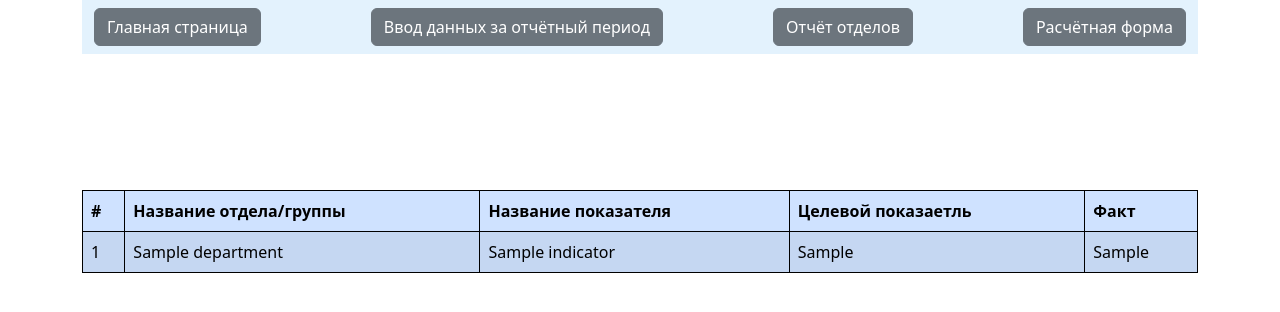
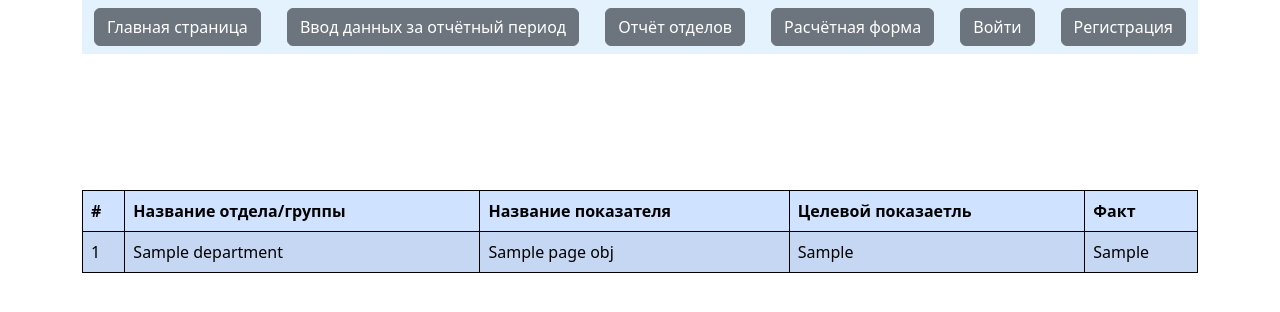
Before and after one commit to ChashnikovEvgeni/PI_IC, a Django app: template Accounting_table/IC/templates/IC/data_input.html in a window 1280 px wide. Shown: the top 312 px of the page. Run offline with Django 3.2, Linux system fonts and the light colour scheme; the template is opened without the code that fills it: most values are stand-ins (such as "Sample title", 1, 10 or a date in 2020); parts of the project's set-up code (start-up, migrations or seed data) failed here and were passed over; some libraries are stand-ins or nearby versions.

Commit message:
Пагинация

```diff
--- a/Accounting_table/IC/models.py
+++ b/Accounting_table/IC/models.py
@@ -119,6 +119,10 @@
         verbose_name = 'Критически важные сервисы/службы'
         verbose_name_plural = 'Критически важные сервисы/службы'
         ordering = ['title']
+
+
+
+
 #@receiver(pre_save, sender=Indicator)
 #def set_Degees(sender, instance, **kwargs):
  #   from IC.logic import set_Degree_of_compliance
--- a/Accounting_table/IC/templates/IC/base.html
+++ b/Accounting_table/IC/templates/IC/base.html
@@ -18,7 +18,7 @@
 <nav class="navbar navbar-light" style="background-color: #e3f2fd;">
 <div class="container-fluid" >
     {% block main_menu %}
-    <a class="btn btn-secondary" href = "{% url 'home' %}" role="button">Главная страница</a> <a class="btn btn-secondary" href = "{% url 'indicator-data-input' %}" role="button">Ввод данных за отчётный период</a>  <a class="btn btn-secondary" href = "{% url 'department-report-departments' %}" role="button" >Отчёт отделов</a> <a class="btn btn-secondary" href = "{% url 'indicator-settlement-form' %}" role="button" >Расчётная форма</a>
+    <a class="btn btn-secondary" data-bs-toggle="tooltip" data-bs-placement="top" title="Tooltip on top" href = "{% url 'home' %}" role="button">Главная страница</a> <a class="btn btn-secondary" href = "{% url 'indicator-data-input' %}" role="button">Ввод данных за отчётный период</a>  <a class="btn btn-secondary" href = "{% url 'department-report-departments' %}" role="button" >Отчёт отделов</a> <a class="btn btn-secondary" href = "{% url 'indicator-settlement-form' %}" role="button" >Расчётная форма</a><a class="btn btn-secondary" href = "{% url 'login' %}" role="button">Войти</a> <a class="btn btn-secondary" href = "{% url 'register' %}" role="button">Регистрация</a>
     {% endblock %}
 </div>
 </nav>
--- a/Accounting_table/IC/templates/IC/critical_services.html
+++ b/Accounting_table/IC/templates/IC/critical_services.html
@@ -1,12 +1,15 @@
+{% load IC_tags %}
+
 <div class="container">
 <div class="table-responsive">
 <table class="table table-bordered table-primary table-striped table-hover" style="border: 10px; margin-top:10%">
     <thead><tr><th>#</th><th>Критически важные сервисы/службы</th><th>Режим работы</th><th>Рабочих дней в отчётном периоде</th><th>План, ч</th> <th>Факт, ч</th> <th>Выполнение</th><th>Принадлежность</th></tr></thead>
     <tbody>
-    {% for cs in critical_services %}
+    {% for cs in page_obj %}
     <tr><td>{{forloop.counter}}</td><td>{{cs.title}}</td><td>{{cs.working_mode_hours}}/{{cs.working_mode_days}}</td><td>{{cs.working_days_period}}</td><td>{{cs.Operating_time_plan}}</td><td>{{cs.Operating_time_actual}}</td><td>{{cs.Completion_rate}}</td><td>{{cs.Service_ownership}}</td></tr>
     {% endfor %}
     </tbody>
 </table>
 </div>
+    {% show_pagination page_obj=page_obj %}
 </div>
--- a/Accounting_table/IC/templates/IC/data_input.html
+++ b/Accounting_table/IC/templates/IC/data_input.html
@@ -1,4 +1,5 @@
 {% extends 'IC/base.html' %}
+{% load IC_tags %}
 
 {% block data_input %}
 </br>
@@ -7,11 +8,12 @@
 <table class="table table-bordered table-primary table-striped table-hover" style="border: 10px; margin-top:10%">
     <thead><tr><th>#</th><th>Название отдела/группы</th><th>Название показателя</th><th>Целевой показаетль</th><th>Факт</th></tr></thead>
     <tbody>
-	{% for Indicator in list %}
-    <tr><td>{{forloop.counter}}</td><td>{{Indicator.department.title}}</td><td>{{Indicator.title}}</td><td>{{Indicator.target_indicator}}</td><td>{{Indicator.actual_indicator}}</td></tr>
+	{% for Indicator in page_obj %}
+    <tr><td>{% get_number page_obj forloop.counter %}</td><td>{{Indicator.department.title}}</td><td>{{Indicator.title}}</td><td>{{Indicator.target_indicator}}</td><td>{{Indicator.actual_indicator}}</td></tr>
     {% endfor %}
 	</tbody>
 </table>
 </div>
+{% show_pagination page_obj=page_obj %}
 </div>
 {% endblock %}
--- /dev/null
+++ b/Accounting_table/IC/templates/IC/pagination.html
@@ -0,0 +1,29 @@
+
+{% block pagination %}
+{% if page_obj.has_other_pages  %}
+<nav aria-label="Page navigation example">
+    <ul class="pagination">
+        <li class="page-item">
+        <a class="page-link" href="?page={{ 1 }}" aria-label="Previous"><span aria-hidden="true">&laquo;</span></a>
+        </li>
+            {% for p in page_obj.paginator.page_range %}
+       {% if page_obj.number == p %}
+        <li class="page-item">
+            <a class="nav-link disabled" href="?page={{ p }}">{{ p }}</a>
+        </li>
+        {% else %}
+         <li class="page-item">
+            <a class="page-link " href="?page={{ p }}">{{ p }}</a>
+        </li>
+        {% endif %}
+
+        {% endfor %}
+        <li class="page-item">
+        <a class="page-link" href="?page={{ page_obj.paginator.num_pages }}" aria-label="Next">
+        <span aria-hidden="true">&raquo;</span>
+      </a>
+        </li>
+    </ul>
+  </nav>
+{% endif %}
+{% endblock %}
--- a/Accounting_table/IC/templates/IC/report_departments.html
+++ b/Accounting_table/IC/templates/IC/report_departments.html
@@ -1,4 +1,5 @@
 {% extends 'IC/base.html' %}
+{% load IC_tags %}
 
 {% block report_departments %}
 </br>
@@ -7,11 +8,12 @@
 <table class="table table-bordered table-primary table-striped table-hover" style="border: 10px; margin-top:10%">
     <thead><tr><th>#</th><th>Название отдела/группы</th><th>Показатель</th><th>Вес, приоритета передачи режимно-технологических данных</th><th>Показатель</th> <th>Вес, приоритет функционирование ВИР</th> <th>Показатель</th></tr></thead>
     <tbody>
-    {% for department in list %}
-    <tr><td>{{forloop.counter}}</td><td>{{department.title}}</td><td>{{department.department_indicator}}</td><td>{{department.PPRTD_weight}}</td><td>{{department.PPRTD_indicator}}</td><td>{{department.PFVIR_weight}}</td><td>{{department.PFVIR_indicator}}</td></tr>
+    {% for department in page_obj %}
+    <tr><td>{% get_number page_obj forloop.counter %}</td><td>{{department.title}}</td><td>{{department.department_indicator}}</td><td>{{department.PPRTD_weight}}</td><td>{{department.PPRTD_indicator}}</td><td>{{department.PFVIR_weight}}</td><td>{{department.PFVIR_indicator}}</td></tr>
     {% endfor %}
     </tbody>
 </table>
 </div>
+{% show_pagination page_obj=page_obj %}
 </div>
 {% endblock %}
--- a/Accounting_table/IC/templatetags/IC_tags.py
+++ b/Accounting_table/IC/templatetags/IC_tags.py
@@ -1,6 +1,6 @@
 from django import template
 from IC.models import *
-
+from IC.views import *
 register = template.Library()
 
 @register.simple_tag(name='some_function')
@@ -8,6 +8,16 @@
     return True
 
 @register.inclusion_tag('IC/critical_services.html')
-def show_critical_service():
+def show_critical_service(request):
     critical_services = Critical_service.objects.all()
-    return {"critical_services": critical_services}
+    page_obj = get_page_obj(Critical_service.objects.all(), request, 1)
+    return {"page_obj": page_obj, "critical_services": critical_services}
+
+@register.inclusion_tag('IC/pagination.html')
+def show_pagination(page_obj):
+    return {"page_obj": page_obj}
+
+@register.simple_tag
+def get_number(page_obj, curr_num):
+    page_number = (page_obj.number - 1)*(len(page_obj.paginator.object_list)-1) + curr_num
+    return (page_number)
--- a/Accounting_table/IC/urls.py
+++ b/Accounting_table/IC/urls.py
@@ -14,9 +14,11 @@
     path('', index, name='home'),
     path('allI/', all_Indicators, name='allI'),
     path('allD/', all_Departments, name='allD'),
-    path('allS/', all_Service, name='allS')
+    path('allS/', all_Service, name='allS'),
+    path('login/', login, name='login'),
+    path('register/', RegisterUer.as_view(), name='register'),
 ]
 
 urlpatterns += router.urls
 
-print(urlpatterns)
+#print(urlpatterns)
```
Also changed, not shown: Accounting_table/IC/templates/IC/settlement_form.html (+4 -3 lines), Accounting_table/IC/views.py (+21 -8 lines).
